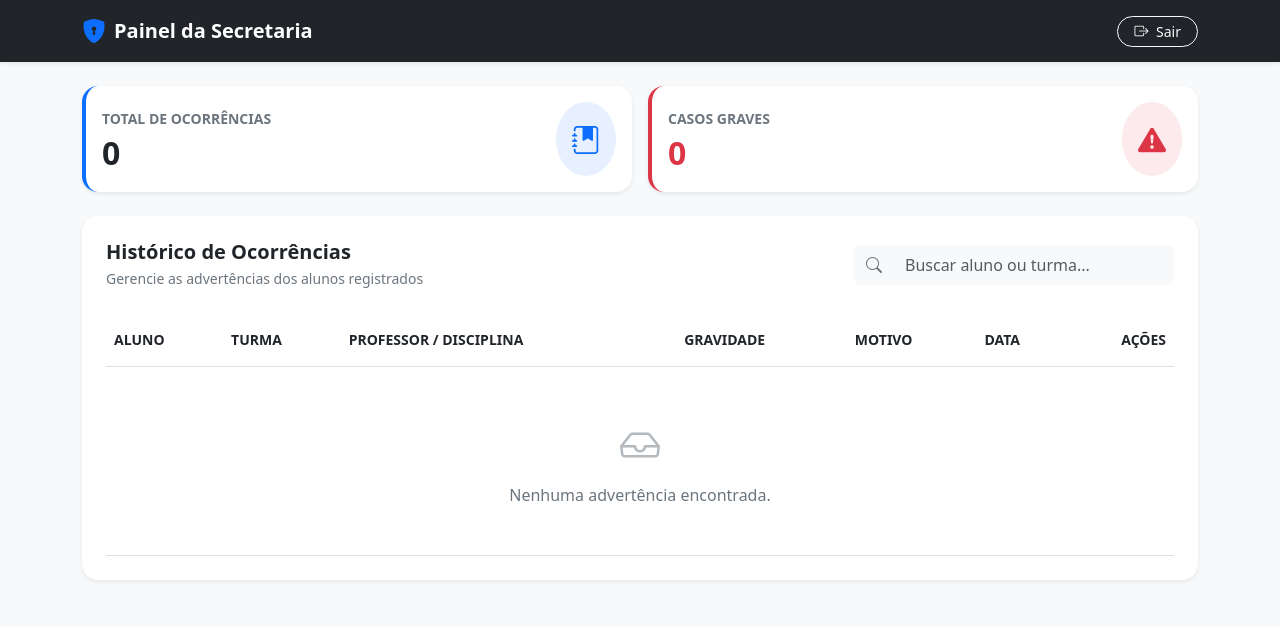
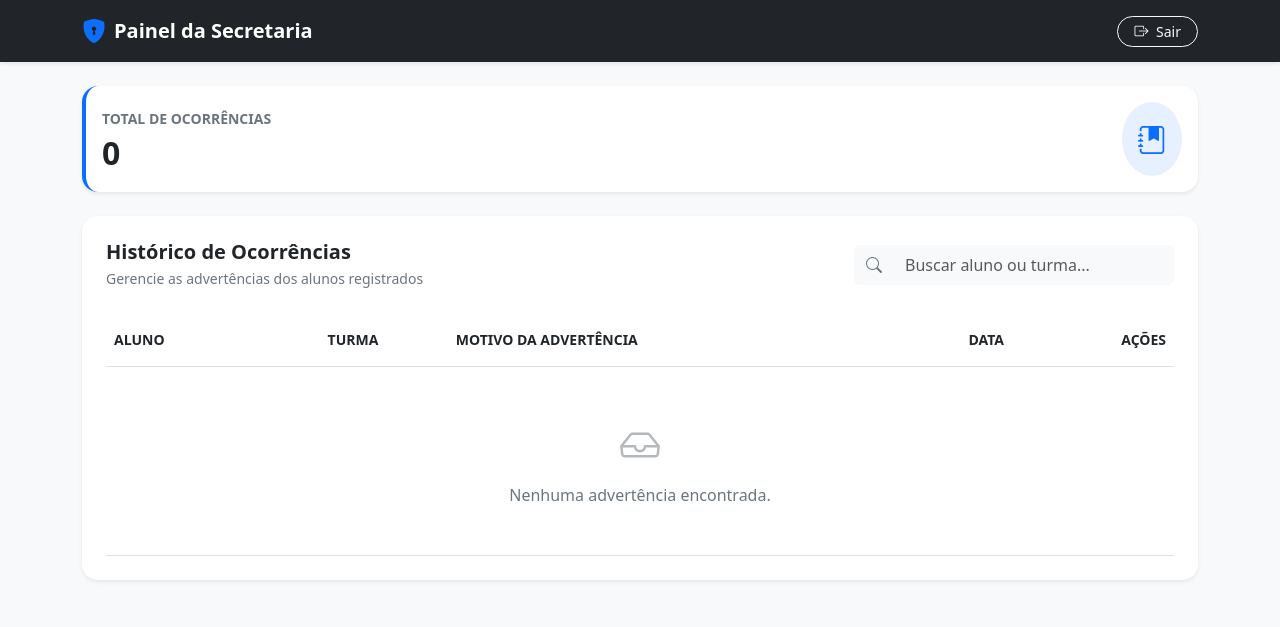
Before and after one commit to luizgarro08-hub/sistema-advertencia-escola, a Flask app: page /secretaria in a window 1280 px wide. Shown: the top 627 px of the page. Run offline with Flask 3, Linux system fonts and the light colour scheme.

Commit message:
Update secretaria.html

```diff
--- a/templates/secretaria.html
+++ b/templates/secretaria.html
@@ -14,6 +14,13 @@
     <style>
         body {
             background-color: #f8f9fa;
+            font-family: system-ui, -apple-system, "Segoe UI", Roboto, sans-serif;
+        }
+
+        .texto-motivo-completo {
+            white-space: normal !important;
+            word-wrap: break-word;
+            line-height: 1.4;
         }
     </style>
 </head>
@@ -38,8 +45,8 @@
 
 <div class="container">
 
-    <div class="row g-3 mb-4">
-        <div class="col-md-6 col-6">
+    <div class="row mb-4">
+        <div class="col-12">
             <div class="card border-0 shadow-sm rounded-4 p-3 bg-white border-start border-4 border-primary">
                 <div class="d-flex align-items-center justify-content-between">
                     <div>
@@ -52,24 +59,6 @@
                     </div>
                     <div class="bg-primary bg-opacity-10 p-3 rounded-circle text-primary">
                         <i class="bi bi-journal-bookmark-fill fs-3"></i>
-                    </div>
-                </div>
-            </div>
-        </div>
-
-        <div class="col-md-6 col-6">
-            <div class="card border-0 shadow-sm rounded-4 p-3 bg-white border-start border-4 border-danger">
-                <div class="d-flex align-items-center justify-content-between">
-                    <div>
-                        <span class="text-secondary small fw-bold text-uppercase">
-                            Casos Graves
-                        </span>
-                        <h2 class="fw-bold text-danger mb-0 mt-1">
-                            {{ total_graves }}
-                        </h2>
-                    </div>
-                    <div class="bg-danger bg-opacity-10 p-3 rounded-circle text-danger">
-                        <i class="bi bi-exclamation-triangle-fill fs-3"></i>
                     </div>
                 </div>
             </div>
@@ -111,13 +100,11 @@
             <table class="table table-hover align-middle mb-0">
                 <thead>
                     <tr class="text-secondary small text-uppercase">
-                        <th class="py-3">Aluno</th>
-                        <th class="py-3">Turma</th>
-                        <th class="py-3">Professor / Disciplina</th>
-                        <th class="py-3">Gravidade</th>
-                        <th class="py-3">Motivo</th>
-                        <th class="py-3">Data</th>
-                        <th class="py-3 text-end">Ações</th>
+                        <th class="py-3" style="width: 20%;">Aluno</th>
+                        <th class="py-3" style="width: 12%;">Turma</th>
+                        <th class="py-3" style="width: 48%;">Motivo da Advertência</th>
+                        <th class="py-3" style="width: 12%;">Data</th>
+                        <th class="py-3 text-end" style="width: 8%;">Ações</th>
                     </tr>
                 </thead>
                 <tbody>
@@ -132,22 +119,8 @@
                                     {{ item['turma'] }}
                                 </span>
                             </td>
-                            <td class="text-secondary small">
-                                {{ item['professor'] }} <br>
-                                <span class="text-muted">({{ item['disciplina'] }})</span>
-                            </td>
-                            <td>
-                                <span class="badge rounded-pill px-3 py-1
-                                    {% if item['gravidade'] == 'Grave' %}
-                                        bg-danger
-                                    {% else %}
-                                        bg-warning text-dark
-                                    {% endif %}">
-                                    {{ item['gravidade'] }}
-                                </span>
-                            </td>
-                            <td class="text-secondary small" style="max-width:250px;">
-                                <div class="text-truncate" title="{{ item['motivos'] }}">
+                            <td class="text-secondary small py-3">
+                                <div class="texto-motivo-completo">
                                     {{ item['motivos'] }}
                                 </div>
                             </td>
@@ -156,6 +129,7 @@
                             </td>
                             <td class="text-end py-3">
                                 <button class="btn btn-sm btn-outline-danger rounded-2"
+                                        title="Excluir Registro"
                                         data-bs-toggle="modal"
                                         data-bs-target="#modalExcluir"
                                         onclick="prepararExclusao('{{ item['id'] }}','{{ item['estudante'] }}')">
@@ -165,7 +139,7 @@
                         </tr>
                     {% else %}
                         <tr>
-                            <td colspan="7" class="text-center text-secondary py-5">
+                            <td colspan="5" class="text-center text-secondary py-5">
                                 <i class="bi bi-inbox fs-1 d-block mb-2 opacity-50"></i>
                                 Nenhuma advertência encontrada.
                             </td>
@@ -183,7 +157,7 @@
             <div class="modal-header bg-danger text-white">
                 <h5 class="modal-title">
                     <i class="bi bi-exclamation-triangle-fill me-2"></i>
-                    Confirmar exclusão
+                    Confirmar Exclusão
                 </h5>
                 <button type="button" class="btn-close btn-close-white" data-bs-dismiss="modal"></button>
             </div>
@@ -192,11 +166,11 @@
                 <h4 class="mt-3 fw-bold">Tem certeza?</h4>
                 <p class="text-secondary mb-1">Você está prestes a excluir a advertência de:</p>
                 <h5 class="fw-bold text-primary" id="nomeAluno"></h5>
-                <p class="text-danger mt-3">Esta ação não poderá ser desfeita.</p>
+                <p class="text-danger mt-3 small mb-0">Esta ação não poderá ser desfeita.</p>
             </div>
             <div class="modal-footer">
-                <button class="btn btn-secondary" data-bs-dismiss="modal">Cancelar</button>
-                <a id="btnConfirmarExcluir" href="#" class="btn btn-danger">
+                <button class="btn btn-secondary rounded-3" data-bs-dismiss="modal">Cancelar</button>
+                <a id="btnConfirmarExcluir" href="#" class="btn btn-danger rounded-3">
                     <i class="bi bi-trash me-1"></i>
                     Sim, excluir
                 </a>
```
